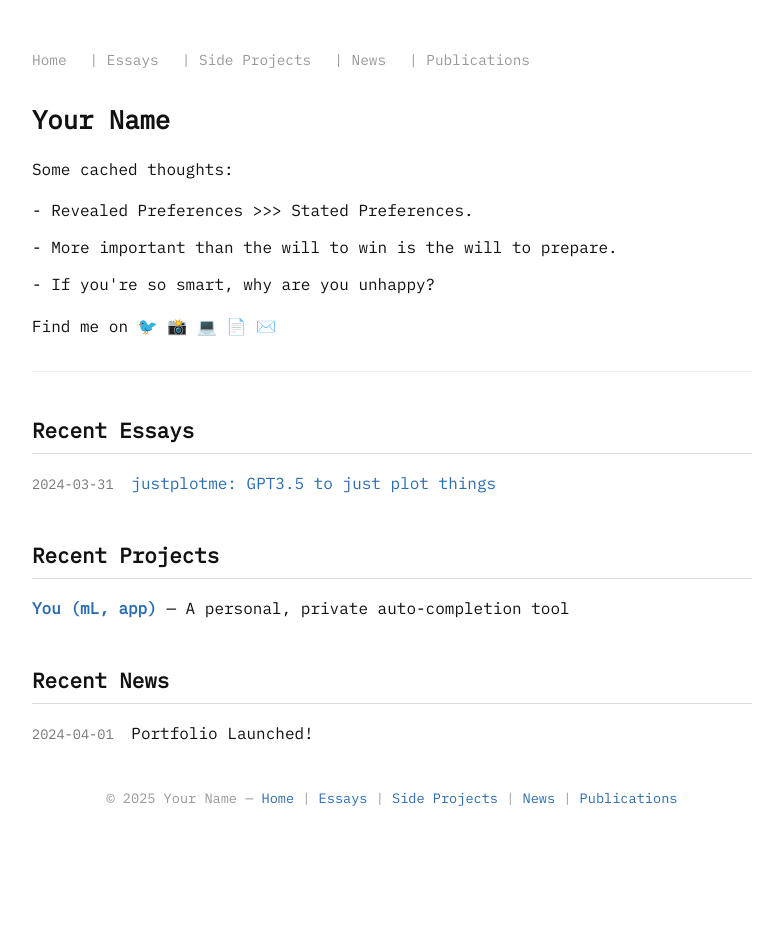
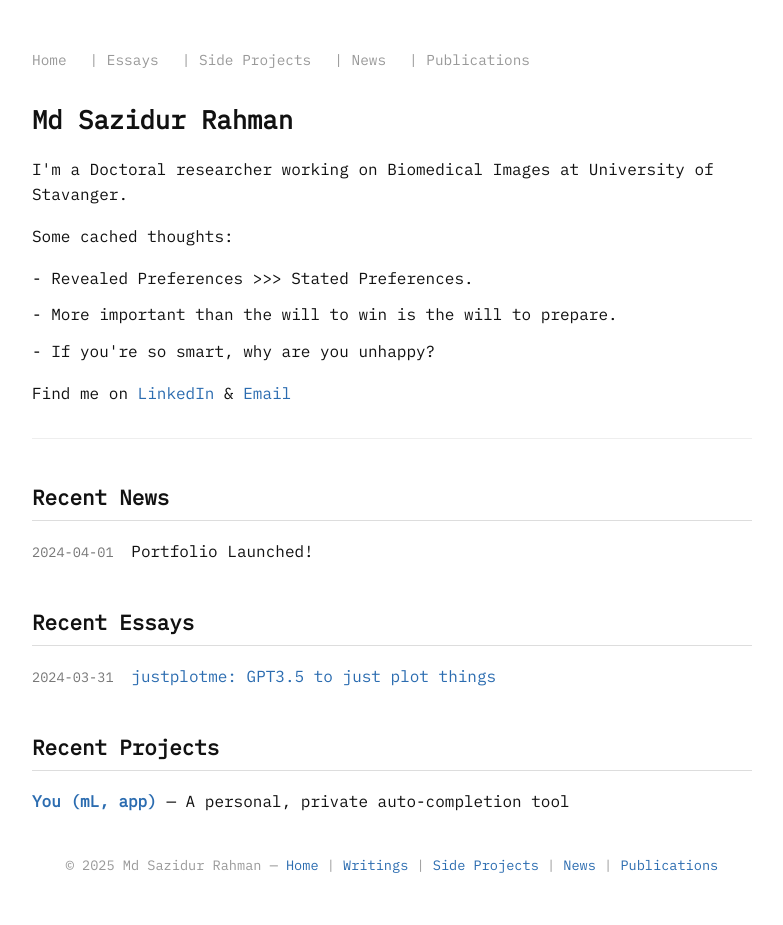
Before and after one commit to yokko123/yokko123.github.io, a Jekyll site: the page built from index.html, in a window 1280 px wide. Shown: the whole page, without its empty margins (248-1031 px from the left). Built offline with Jekyll 4.4.1, drawn with Linux system fonts in a browser that asks for light colours; before the commit the page ends 900 px from its top, so only the background shows below that.

Commit message:
adding information

```diff
--- a/_layouts/default.html
+++ b/_layouts/default.html
@@ -2,7 +2,7 @@
 <html lang="en">
 <head>
   <meta charset="UTF-8">
-  <title>{{ page.title }} — Your Name</title>
+  <title>{{ page.title }} — Md Sazidur Rahman</title>
   <link href="https://fonts.googleapis.com/css2?family=IBM+Plex+Mono&display=swap" rel="stylesheet">
   <link rel="stylesheet" href="/style.css">
 </head>
@@ -12,9 +12,9 @@
     {{ content }}
   </main>
   <footer>
-    <p class="footer">&copy; {{ site.time | date: "%Y" }} Your Name —
+    <p class="footer">&copy; {{ site.time | date: "%Y" }} Md Sazidur Rahman —
       <a href="/">Home</a> |
-      <a href="/essays">Essays</a> |
+      <a href="/essays">Writings</a> |
       <a href="/projects">Side Projects</a> |
       <a href="/news">News</a> |
       <a href="/publications">Publications</a>
--- a/index.html
+++ b/index.html
@@ -3,7 +3,8 @@ layout: default
 title: Home
 ---
 
-<h1>Your Name</h1>
+<h1>Md Sazidur Rahman</h1>
+<p>I'm a Doctoral researcher working on Biomedical Images at University of Stavanger.</p>
 
 <p>Some cached thoughts:</p>
 <ul>
@@ -12,9 +13,23 @@ title: Home
   <li>- If you're so smart, why are you unhappy?</li>
 </ul>
 
-<p>Find me on 🐦 📸 💻 📄 ✉️</p>
+<p>
+  Find me on
+  <a href="https://www.linkedin.com/in/mdsazidurrahman/" target="_blank">LinkedIn</a>
+  &
+  <a href="mailto:md.s.rahman@uis.no">Email</a>
+</p>
+
 
 <hr>
+
+<h2>Recent News</h2>
+<ul>
+  {% assign sorted_news = site.news | sort: "date" | reverse %}
+  {% for item in sorted_news limit:3 %}
+    <li><span class="meta">{{ item.date | date: "%Y-%m-%d" }}</span> {{ item.title }}</li>
+  {% endfor %}
+</ul>
 
 <h2>Recent Essays</h2>
 <ul>
@@ -31,11 +46,3 @@ title: Home
     <li><strong><a href="{{ project.url }}">{{ project.title }}</a></strong> — {{ project.description }}</li>
   {% endfor %}
 </ul>
-
-<h2>Recent News</h2>
-<ul>
-  {% assign sorted_news = site.news | sort: "date" | reverse %}
-  {% for item in sorted_news limit:3 %}
-    <li><span class="meta">{{ item.date | date: "%Y-%m-%d" }}</span> {{ item.title }}</li>
-  {% endfor %}
-</ul>
```
